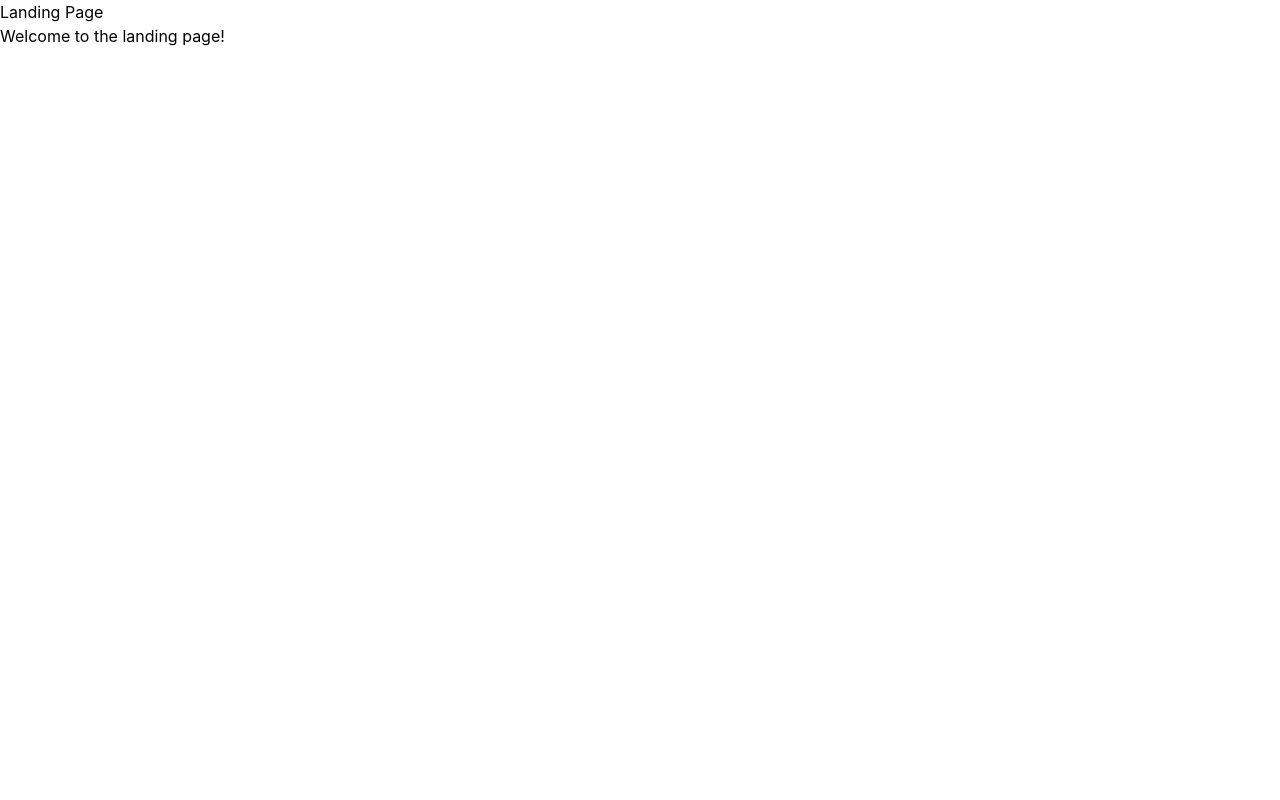
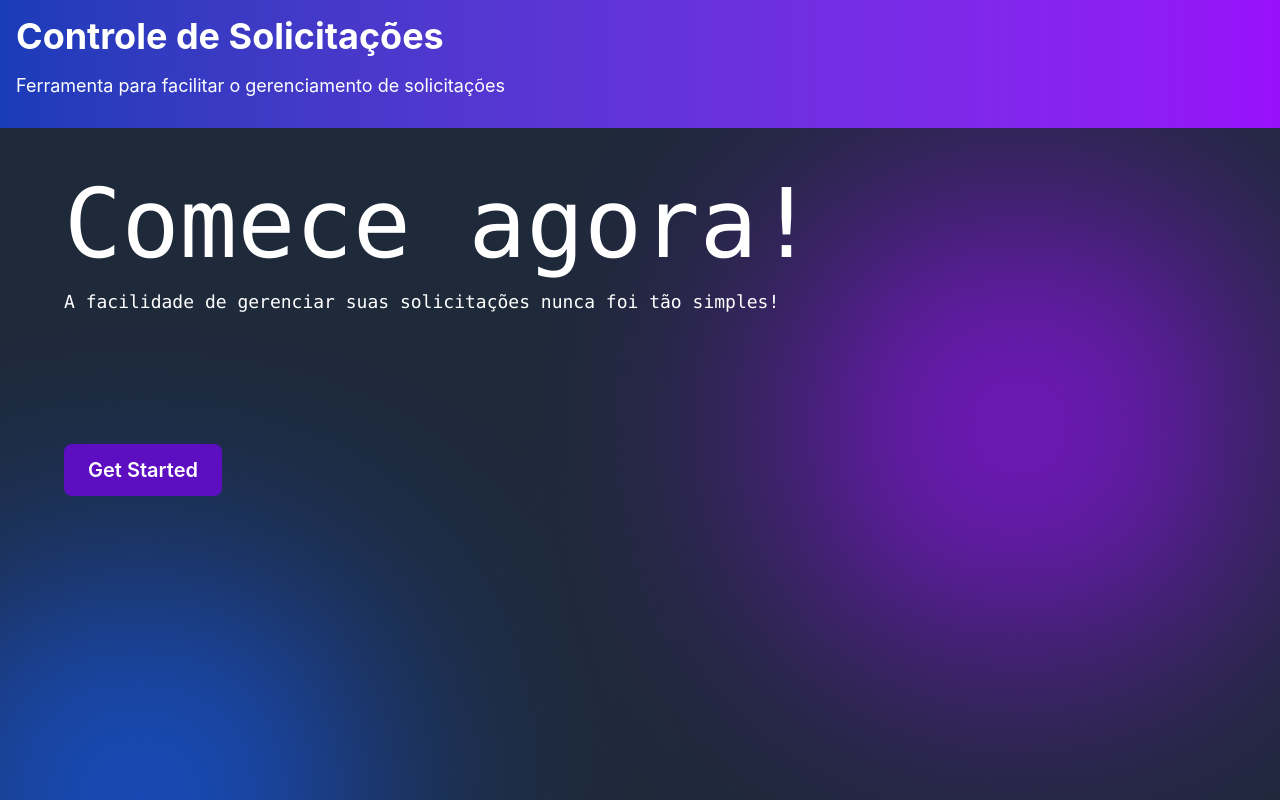
Before and after one commit to dpontoavi/RequestSystem, a React (Vite) app in the folder front/frontend/: page / in a window 1280 px wide. Built offline with nearby package versions, Linux system fonts and the light colour scheme.

Commit message:
feat(pages/LandingPage): add Landing Page final content

```diff
--- a/front/frontend/src/pages/LandingPage.tsx
+++ b/front/frontend/src/pages/LandingPage.tsx
@@ -1,8 +1,28 @@
+import bg from '../assets/bg.png'
+
+
 export function LandingPage() {
   return (
-    <div>
-      <h1>Landing Page</h1>
-      <p>Welcome to the landing page!</p>
+    <div className="bg-gray-800 min-h-screen flex flex-col">
+      { /* Hero section */}
+      <div className="pt-4 pl-4 relative overflow-hidden h-32 bg-gradient-to-r flex flex-col from-blue-800 to-purple-600 items-start">
+
+        <h1 className="text-4xl font-bold text-left text-white ">Controle de Solicitações</h1>
+        <p className="h-200 text-lg text-left mt-4 text-white">Ferramenta para facilitar o gerenciamento de solicitações</p>
+      </div>
+      { /* Content section */}
+      <div className="flex-1 pl-16 sticky bg-cover bg-center bg-no-repeat" style={{ backgroundImage: `url(${bg})` }}>
+        <h2 className="text-8xl pt-8 font-mono text-left mt-4 text-white">Comece agora!</h2>
+        <div>
+          <p className="text-lg text-left mt-4 text-white font-mono">A facilidade de gerenciar suas solicitações nunca foi tão simples!</p>
+        </div>
+        <button
+          onClick={() => window.location.href = '/api/requests'}
+
+          className="mt-32 px-6 py-3 bg-violet-800 text-white text-xl font-semibold rounded-lg hover:bg-gradient-to-r hover:from-blue-600 hover:to-blue-800 transition duration-300">
+          Get Started
+        </button>
+      </div>
     </div>
   )
 }
```
